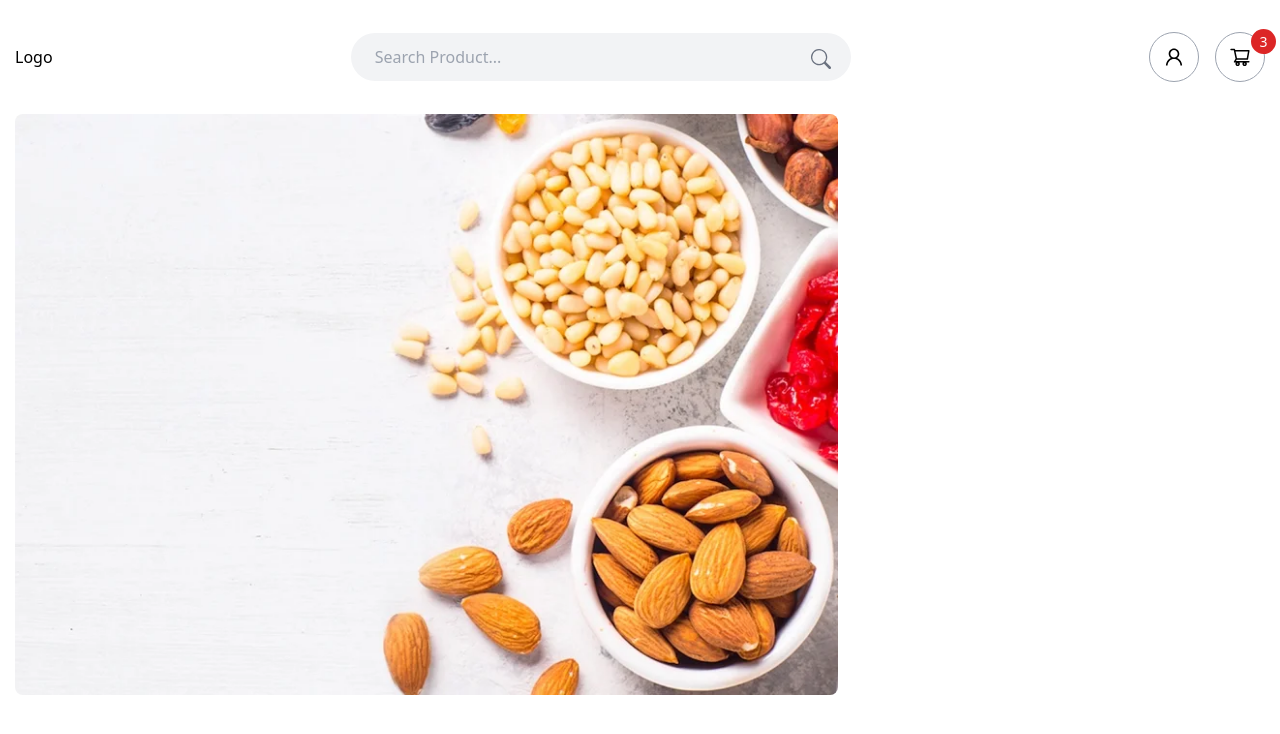
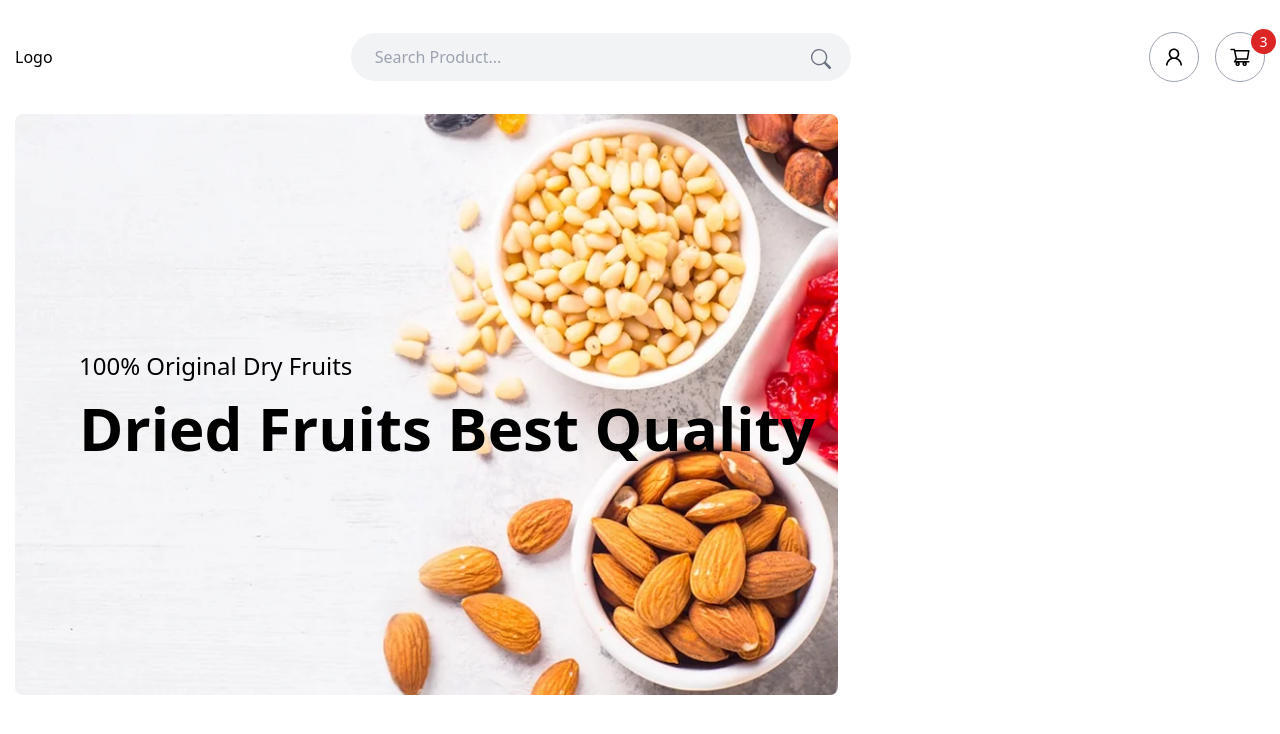
Before and after one commit to Brunogabriel-dev/ecommerce-web-ts, a React (Vite) app: page / in a window 1280 px wide. Shown: the top 734 px of the page. Built offline with nearby package versions, Linux system fonts and the light colour scheme.

Commit message:
Inclusão de texto

```diff
--- a/src/components/Hero.tsx
+++ b/src/components/Hero.tsx
@@ -3,8 +3,18 @@ const Hero = () => {
   <div className="container pt-8">
     <div className="grid xl:grid-cols-3 xl:grid-rows-2 gap-8">
       <div className="relative xl:col-span-2 xl:row-start-1 xl:row-end-[-1]">
-       <img className="w-full h-full object-cover rounded-lg" src="/hero__1.webp"
-       alt="hero image" />
+       <img
+       className="w-full h-full object-cover rounded-lg" src="/hero__1.webp"
+       alt="hero image"
+       />
+
+       <div className="absolute max-w[470px] sm:ml-16 ml-8 top-[50%] -translate-y-[50%] sm:space-y-4">
+        <p className="text-2xl hidden sm:block">100% Original Dry Fruits</p>
+        <h2 className="text-2xl sm:text-4xl md:text-6xl font-bold">
+          Dried Fruits Best Quality
+
+        </h2>
+       </div>
       </div>
     </div>
   </div>
```
